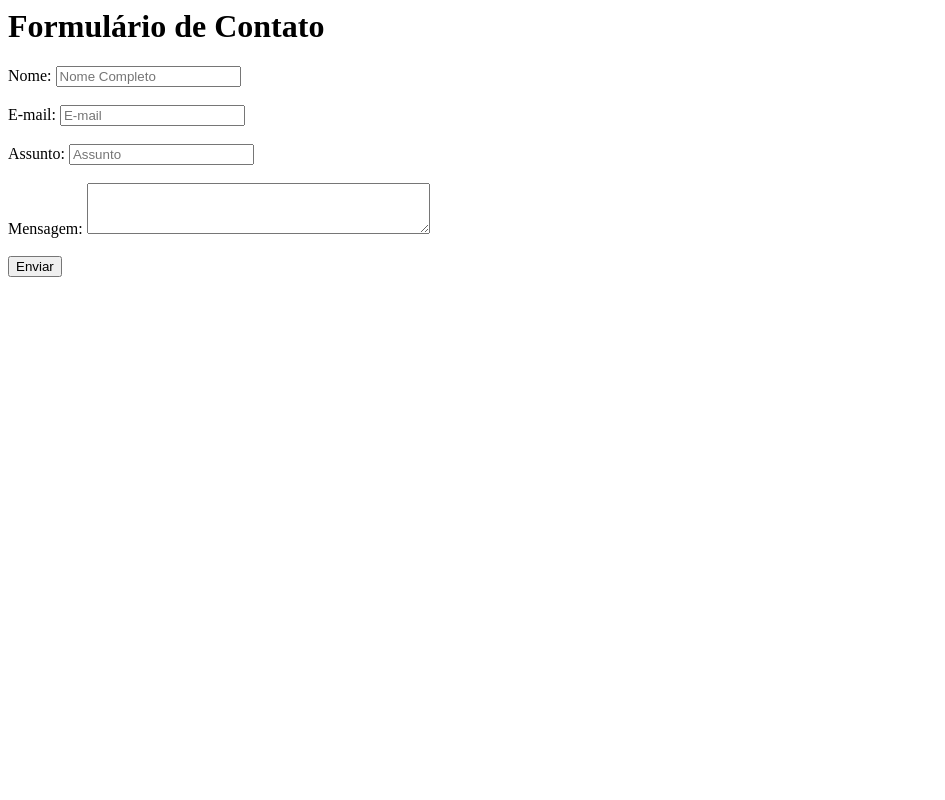
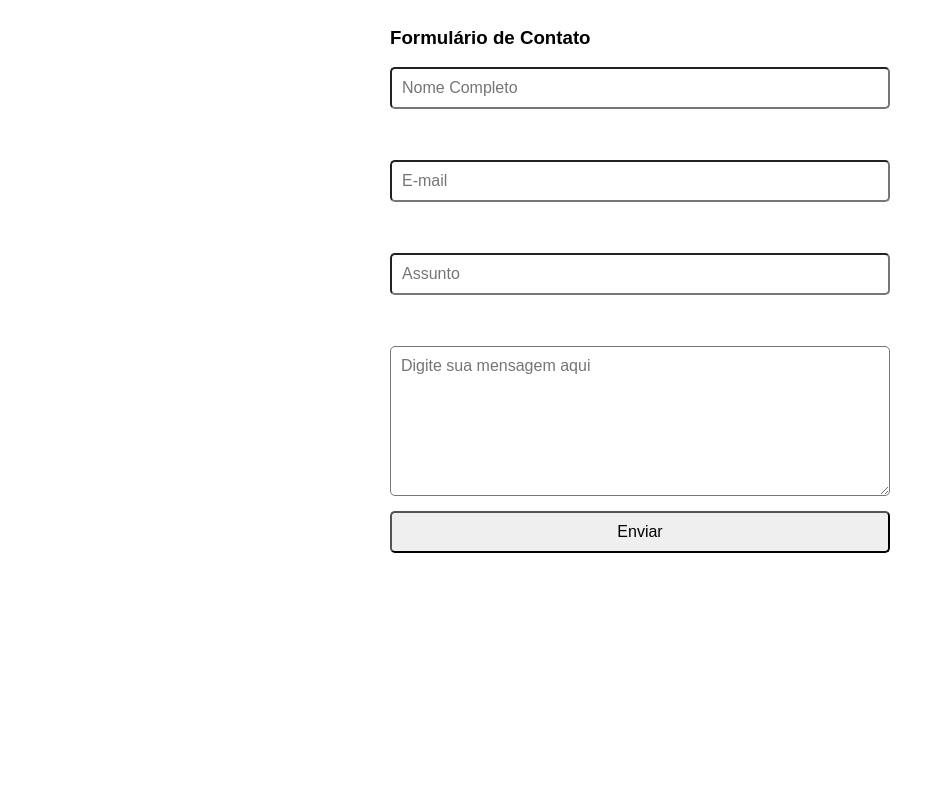
Before and after one commit to raphaelneiva/formulario-de-contato-php, a PHP site: page / in a window 1280 px wide. Shown: the whole page, without its empty margins (0-945 px from the left). Run offline with PHP 8.4, Linux system fonts and the light colour scheme.

Commit message:
Front-end concluído

```diff
--- a/index.php
+++ b/index.php
@@ -4,34 +4,29 @@
 <html lang="pt-br">
     <head>
         <meta charset = "UTF-8">
+        <meta name="viewport" content = "width=device-width, initial-scale=1.0">
+        <meta http-equiv="X-UA-Compatible" content = "ie=edge">
         <title> Formulário para Contato </title>
+        <link rel = "stylesheet" type = "text/css" href = "style.css">
     </head>
     <body>
-        <h1> Formulário de Contato </h1>
         <?php
         if( isset( $_SESSION['msg'] ) ){
             echo $_SESSION['msg'];
             unset($_SESSION['msg']);
         }
-
         ?>
-        <form method = "POST" action = "processar_cadastra_mensagem.php">
-            <label> Nome: </label>
-            <input type = "text" name = "nome" placeholder = "Nome Completo " required> <br> <br>
-
-            <label> E-mail: </label>
-            <input type = "email" name = "email" placeholder = "E-mail" required> <br> <br>
-
-            <label> Assunto: </label>
-            <input type = "text" name = "assunto" placeholder = "Assunto" required> <br> <br>
-
-            <label> Mensagem: </label>
-            <textarea name = "mensagem" rows  = "3" cols = "40" > </textarea> <br> <br>
-
-            <input name = "enviar" type = "submit" value = "Enviar" >
-
+    <section class = "content">
+        <div class = "contato">
+            <h3> Formulário de Contato </h3>
+        <form class = "form" method = "POST" action = "processar_cadastra_mensagem.php">
+            <input class = "field" type = "text" name = "nome" placeholder = "Nome Completo " required> <br> <br>
+            <input class = "field" type = "email" name = "email" placeholder = "E-mail" required> <br> <br>
+            <input class = "field" type = "text" name = "assunto" placeholder = "Assunto" required> <br> <br>
+            <textarea class = "field" name = "mensagem" placeholder = "Digite sua mensagem aqui"></textarea>
+            <input class = "field" name = "enviar" type = "submit" value = "Enviar" >
         </form>
-
+        </div>
+    </section>
     </body>
-
 </html>
--- a/processar_cadastra_mensagem.php
+++ b/processar_cadastra_mensagem.php
@@ -20,7 +20,6 @@ if ( $enviar ){
     $insert_mensagem_contato->bindParam(':assunto',$assunto);
     $insert_mensagem_contato->bindParam(':mensagem',$mensagem);
 
-
     if( $insert_mensagem_contato->execute() ){
         $_SESSION ['msg'] = "<p style = 'color:green;'> Mensagem foi enviada com sucesso </p>";
         header("Location: index.php");
--- /dev/null
+++ b/style.css
@@ -0,0 +1,35 @@
+body{
+    font-family: Arial, Helvetica, sans-serif;
+
+}
+
+.content{
+    display: flex;
+    justify-content: center;
+
+}
+
+.contato {
+    width: 100%;
+    max-width: 500px;
+
+}
+
+.form{
+    display: flex;
+    flex-direction: column;
+}
+
+.field{
+    padding: 10px;
+    margin-bottom: 15px;
+    border: 1 px solid #DDD ;
+    border-radius: 5px;
+    font-family: Arial, Arial, Helvetica, sans-serif;
+    font-size: 16px;
+
+}
+
+textarea{
+    height: 150px;
+}
```
